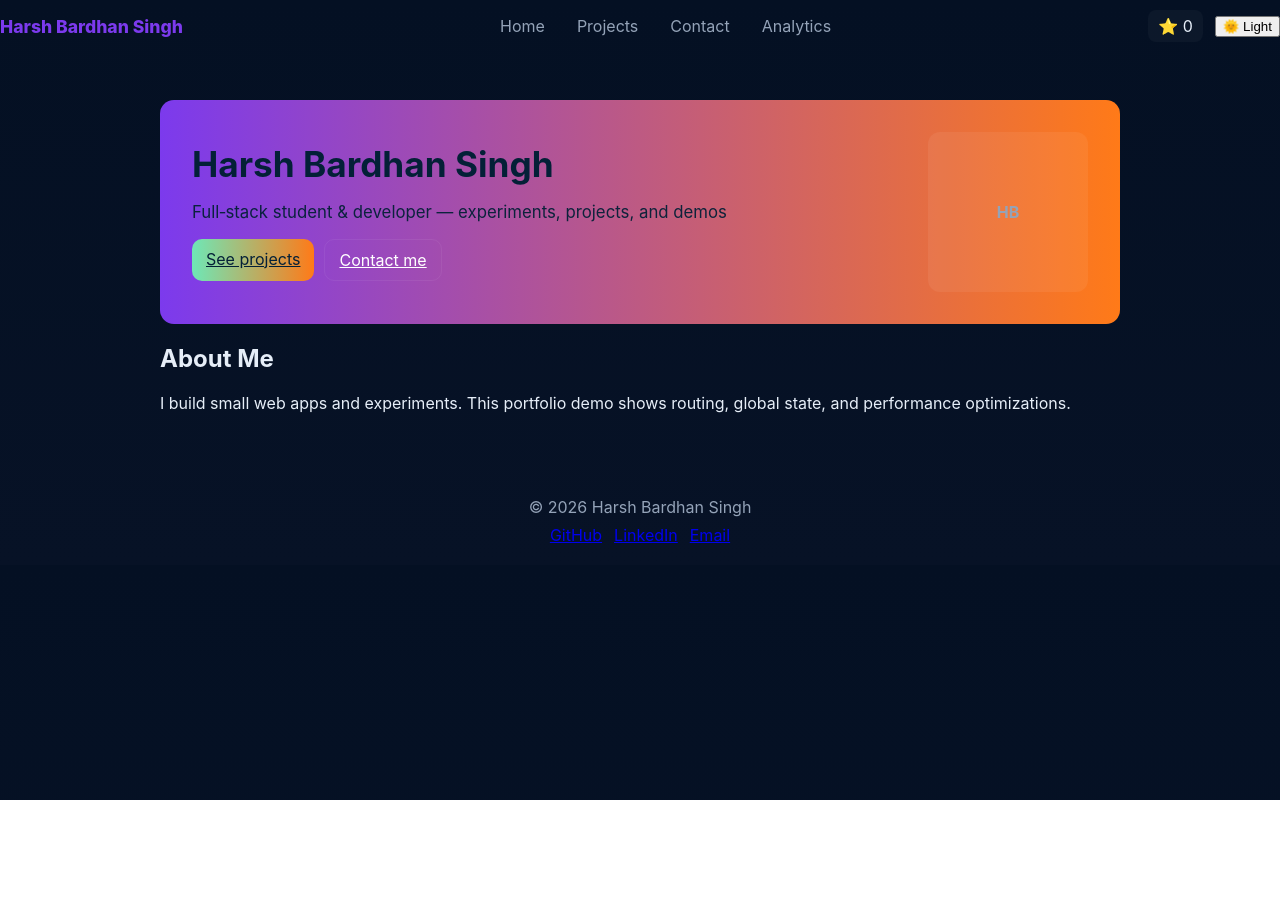
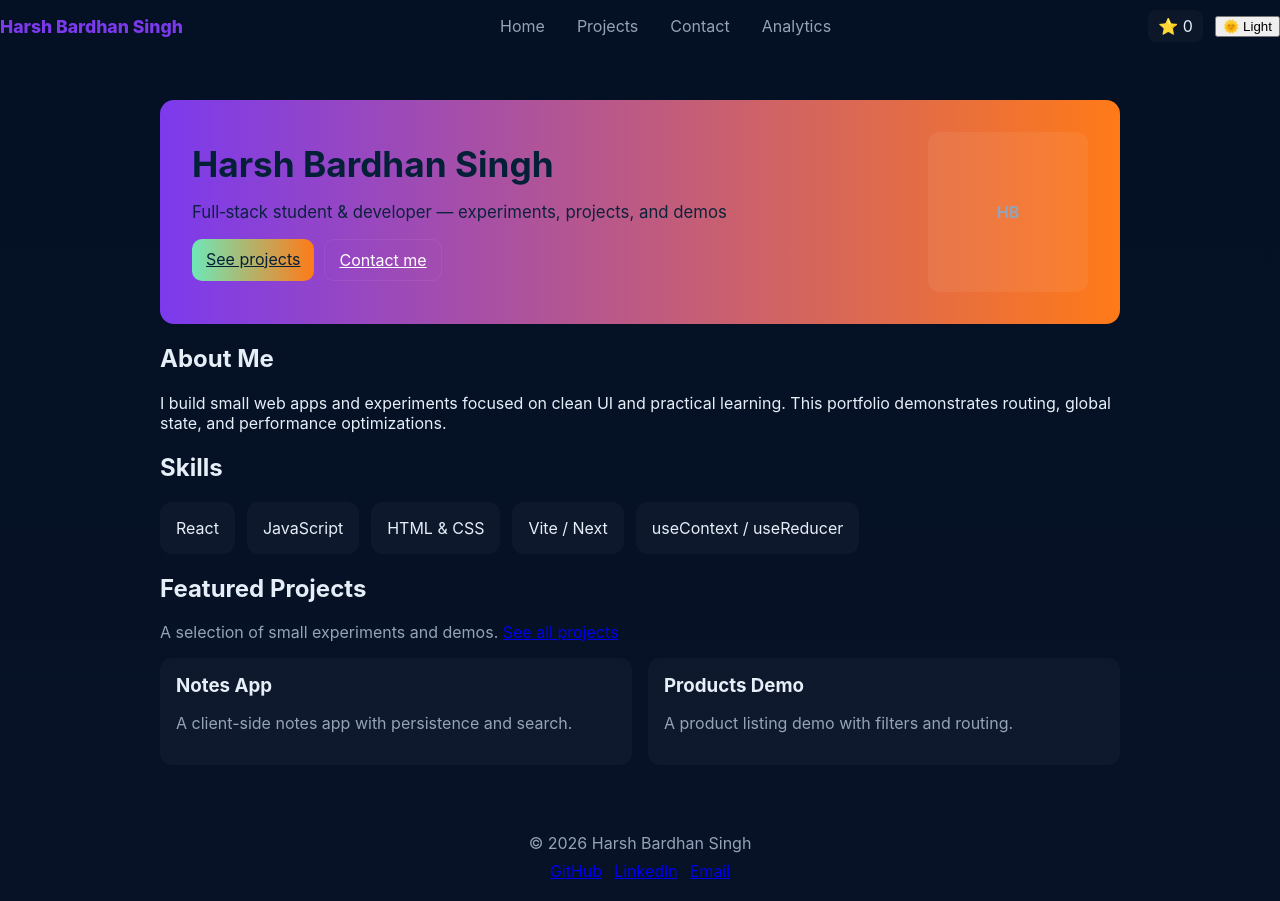
Before and after one commit to HarshBardhan571/Experiment-4-new, a React (Vite) app in the folder portfolio-react/: page / in a window 1280 px wide. Before the commit the page ends 800 px from the top, so only its background shows below. Built offline with nearby package versions, Linux system fonts and the light colour scheme.

Commit message:
Content: add skills and featured projects to Home, polish Projects and Contact layouts

```diff
--- a/portfolio-react/src/pages/Contact.jsx
+++ b/portfolio-react/src/pages/Contact.jsx
@@ -7,10 +7,15 @@ export default function Contact(){
   return (
     <div>
       <h2>Contact</h2>
-      <form className="contactForm" onSubmit={submit}>
+      <p className="muted">Want to work together or ask about a project? Send a message.</p>
+      <form className="contactForm" onSubmit={submit} style={{maxWidth:600}}>
         <input placeholder="Your name" value={name} onChange={(e)=>setName(e.target.value)} />
+        <input placeholder="Your email" />
         <textarea placeholder="Message" value={msg} onChange={(e)=>setMsg(e.target.value)} />
-        <button className="primary">Send</button>
+        <div style={{display:'flex',gap:8}}>
+          <button className="primary">Send</button>
+          <button type="button" className="secondary" onClick={()=>{setName('');setMsg('')}}>Clear</button>
+        </div>
       </form>
     </div>
   )
--- a/portfolio-react/src/pages/Home.jsx
+++ b/portfolio-react/src/pages/Home.jsx
@@ -1,12 +1,40 @@
 import HeroSection from '../components/HeroSection'
+import { Link } from 'react-router-dom'
 
 export default function Home(){
   return (
     <div>
       <HeroSection title="Harsh Bardhan Singh" subtitle="Full‑stack student & developer — experiments, projects, and demos" />
-      <section style={{marginTop:16}}>
+
+      <section id="about" style={{marginTop:18}}>
         <h2>About Me</h2>
-        <p>I build small web apps and experiments. This portfolio demo shows routing, global state, and performance optimizations.</p>
+        <p>I build small web apps and experiments focused on clean UI and practical learning. This portfolio demonstrates routing, global state, and performance optimizations.</p>
+      </section>
+
+      <section id="skills" style={{marginTop:18}}>
+        <h2>Skills</h2>
+        <div style={{display:'flex',gap:12,flexWrap:'wrap',marginTop:8}}>
+          <span className="card">React</span>
+          <span className="card">JavaScript</span>
+          <span className="card">HTML & CSS</span>
+          <span className="card">Vite / Next</span>
+          <span className="card">useContext / useReducer</span>
+        </div>
+      </section>
+
+      <section id="projects" style={{marginTop:18}}>
+        <h2>Featured Projects</h2>
+        <p className="muted">A selection of small experiments and demos. <Link to="/projects">See all projects</Link></p>
+        <div className="grid" style={{marginTop:12}}>
+          <article className="card">
+            <h3>Notes App</h3>
+            <p className="muted">A client-side notes app with persistence and search.</p>
+          </article>
+          <article className="card">
+            <h3>Products Demo</h3>
+            <p className="muted">A product listing demo with filters and routing.</p>
+          </article>
+        </div>
       </section>
     </div>
   )
--- a/portfolio-react/src/pages/Projects.jsx
+++ b/portfolio-react/src/pages/Projects.jsx
@@ -27,12 +27,17 @@ export default function Projects(){
       <div className="grid">
         {visible.map(p => (
           <CardComponent key={p.id} title={p.title} footer={<span className="muted">{p.tech}</span>}>
-            <p>{p.desc}</p>
-            <div style={{marginTop:8}}>
-              {isFavorite(p.id)
-                ? <button onClick={()=>removeFav(p.id)}>Remove favorite</button>
-                : <button className="primary" onClick={()=>addFav(p)}>Add favorite</button>
-              }
+            <div style={{minHeight:60}}>
+              <p>{p.desc}</p>
+            </div>
+            <div style={{display:'flex',justifyContent:'space-between',alignItems:'center',marginTop:8}}>
+              <div>
+                {isFavorite(p.id)
+                  ? <button onClick={()=>removeFav(p.id)}>Remove favorite</button>
+                  : <button className="primary" onClick={()=>addFav(p)}>Add favorite</button>
+                }
+              </div>
+              <a className="secondary" href="#" onClick={(e)=>e.preventDefault()}>View demo</a>
             </div>
           </CardComponent>
         ))}
```
